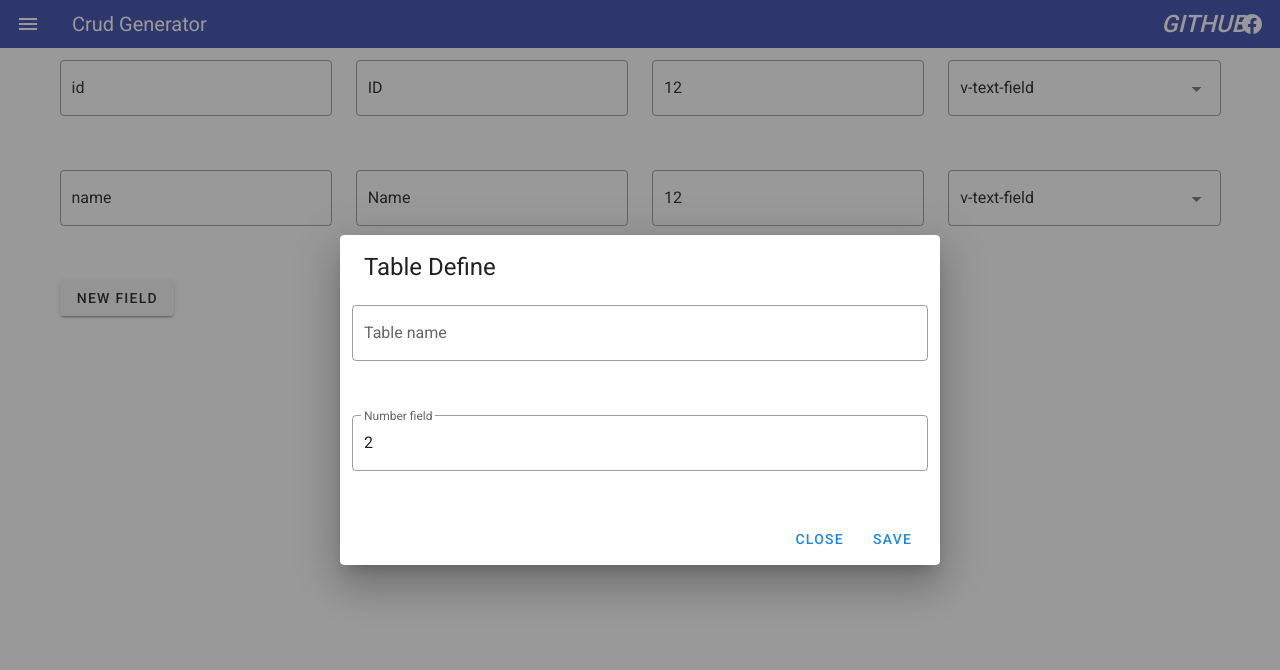
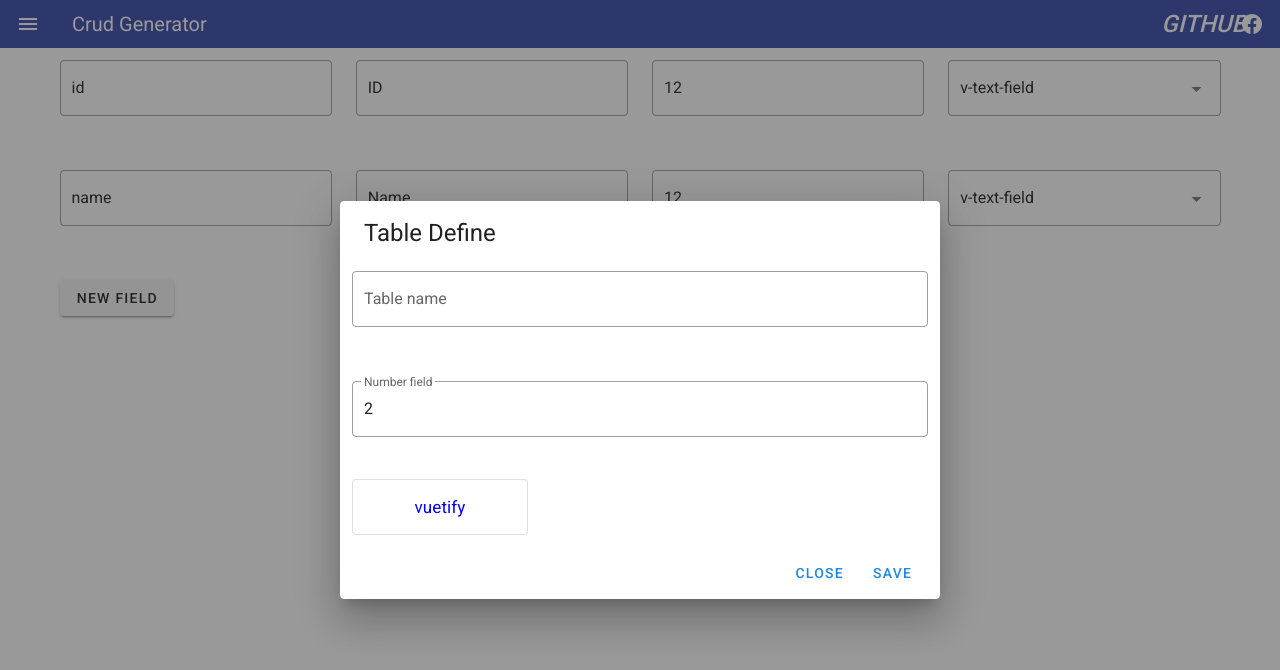
Before and after one commit to vilasone455/crud-generate, a Vue app: page /home in a window 1280 px wide. Shown: the top 670 px of the page. Built offline with nearby package versions, Linux system fonts and the light colour scheme; what vue-clipboard2 would draw is missing.

Commit message:
add template selector

```diff
--- /dev/null
+++ b/src/components/TemplateSelect.vue
@@ -0,0 +1,56 @@
+<template>
+  <div>
+    <v-row>
+      <v-col cols="4" v-for="item in items" :key="item.tool">
+        <v-card outlined @click="onselect(item)" >
+            <v-card-text class="text-center" >
+              <div :class="isActive(item)">{{item.tool}}</div>
+            </v-card-text>
+        </v-card>
+      </v-col>
+    </v-row>
+  </div>
+</template>
+
+<script>
+
+export default {
+  name: "TemplateSelect",
+  props: {
+    value : Object,
+    items : Array
+  },
+  data() {
+    return {
+
+    };
+  },
+
+  methods: {
+    onselect(item){
+      this.value = item
+    },
+    isActive(item){
+      var styleclass = "templateNormal"
+      if(item.tool === this.value.tool){
+        styleclass = "templateActive"
+      }
+      return styleclass
+    }
+  }
+};
+</script>
+
+<style>
+
+.templateActive{
+  font-size : 17px;
+  color : blue;
+}
+
+.templateNormal{
+  font-size : 17px;
+  color : grey;
+}
+
+</style>
--- a/src/pages/codeform.vue
+++ b/src/pages/codeform.vue
@@ -15,6 +15,7 @@
               <v-text-field outlined label="Number field" v-model="tbdefine.fields"/>
             </v-col>
           </v-row>
+          <TemplateSelect :items="templatelist" v-model="selectemplate" />
         </v-container>
         <v-card-actions>
           <v-spacer></v-spacer>
@@ -51,13 +52,16 @@
 </template>
 
 <script>
-import { codedownload, getCode } from "../js/core";
+import { codedownload, getCode , getTemplates } from "../js/core";
+
 import previewcode from "../components/previewcode";
+import TemplateSelect from "../components/TemplateSelect";
 export default {
   name: "codeform",
   props: {},
   components: {
-    previewcode
+    previewcode,
+    TemplateSelect
   },
   data() {
     return {
@@ -76,11 +80,18 @@ export default {
         { value: "id", text: "ID", type: "v-text-field", grid: 12 },
         { value: "name", text: "Name", type: "v-text-field", grid: 12 }
       ],
-      types: ["v-text-field", "v-select"]
+      types: ["v-text-field", "v-select"],
+      templatelist : [],
+      selectemplate : {}
     };
+  },
+  mounted(){
+    this.templatelist = getTemplates()
+    this.selectemplate = this.templatelist[0]
   },
   methods: {
     inittb() {
+      console.log(JSON.stringify(this.selectemplate))
       this.dialog = false;
       var numrow = this.tbdefine.fields - this.tb.length;
       for (let i = 0; i < numrow; i++) {
@@ -115,7 +126,7 @@ export default {
         tbsetting: this.tbdefine,
         tables: this.tb
       };
-      var codedata = getCode("vuetify", send);
+      var codedata = getCode(this.selectemplate.tool, send);
       this.content = codedata.code;
       this.codesetting = codedata.codesetting;
       this.save = 1;
```
